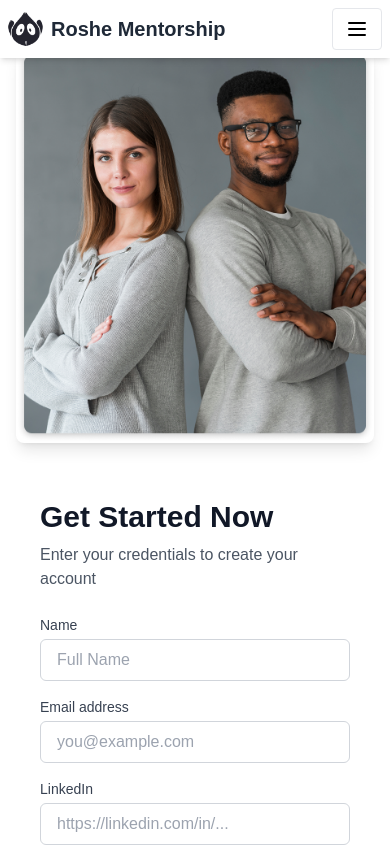
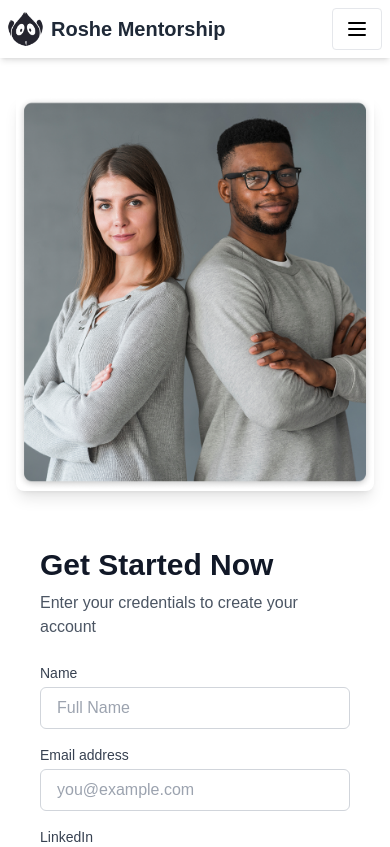
Before and after one commit to Roshe-Mentors/new_roshe, a Next.js app: page /signup/mentor in a window 390 px wide. Shown: the top 847 px of the page. Built offline with nearby package versions, Linux system fonts and the light colour scheme; no server answers.

Commit message:
Feat: enhance MentorSignUp layout and adjust image dimensions for better responsiveness

```diff
--- a/src/app/signup/mentor/MentorSignUp.tsx
+++ b/src/app/signup/mentor/MentorSignUp.tsx
@@ -111,22 +111,22 @@ const MentorSignUp = () => {
   };
 
   return (
-    <div className="w-full text-black bg-white flex items-center justify-center py-12 px-4">
-      <div className="max-w-6xl w-full flex flex-col md:flex-row justify-between gap-8">
+    <div className="w-full text-black bg-white flex items-center justify-center py-16 px-4 mt-8">
+      <div className="max-w-5xl w-full flex flex-col md:flex-row justify-between items-stretch gap-8">
         {/* Left Image Section */}
-        <div className="w-full md:w-1/2">
+        <div className="w-full md:w-1/2 flex items-center">
           <Image
             src="/images/mentor_pic.png"
             alt="Mentor Sign Up"
-            width={600}
-            height={600}
+            width={500}
+            height={500}
             className="rounded-lg shadow-lg w-full h-auto object-cover"
             priority
           />
         </div>
 
         {/* Right Form Section */}
-        <div className="w-full md:w-1/2 bg-white rounded-lg p-6">
+        <div className="w-full md:w-1/2 bg-white rounded-lg p-6 flex flex-col">
           <h2 className="text-3xl font-bold text-gray-900 mb-2">Get Started Now</h2>
           <p className="text-gray-600 mb-6">Enter your credentials to create your account</p>
 
```
